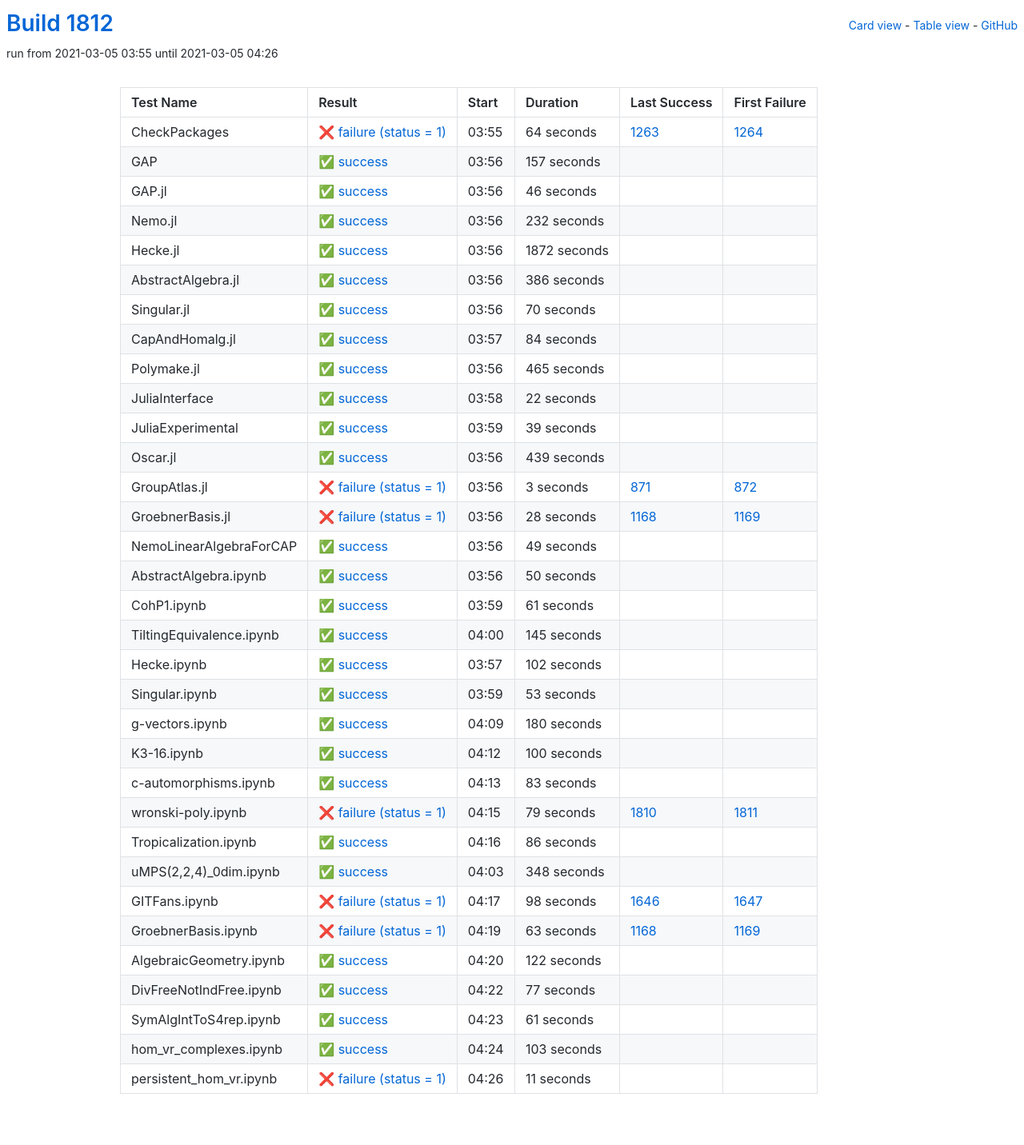
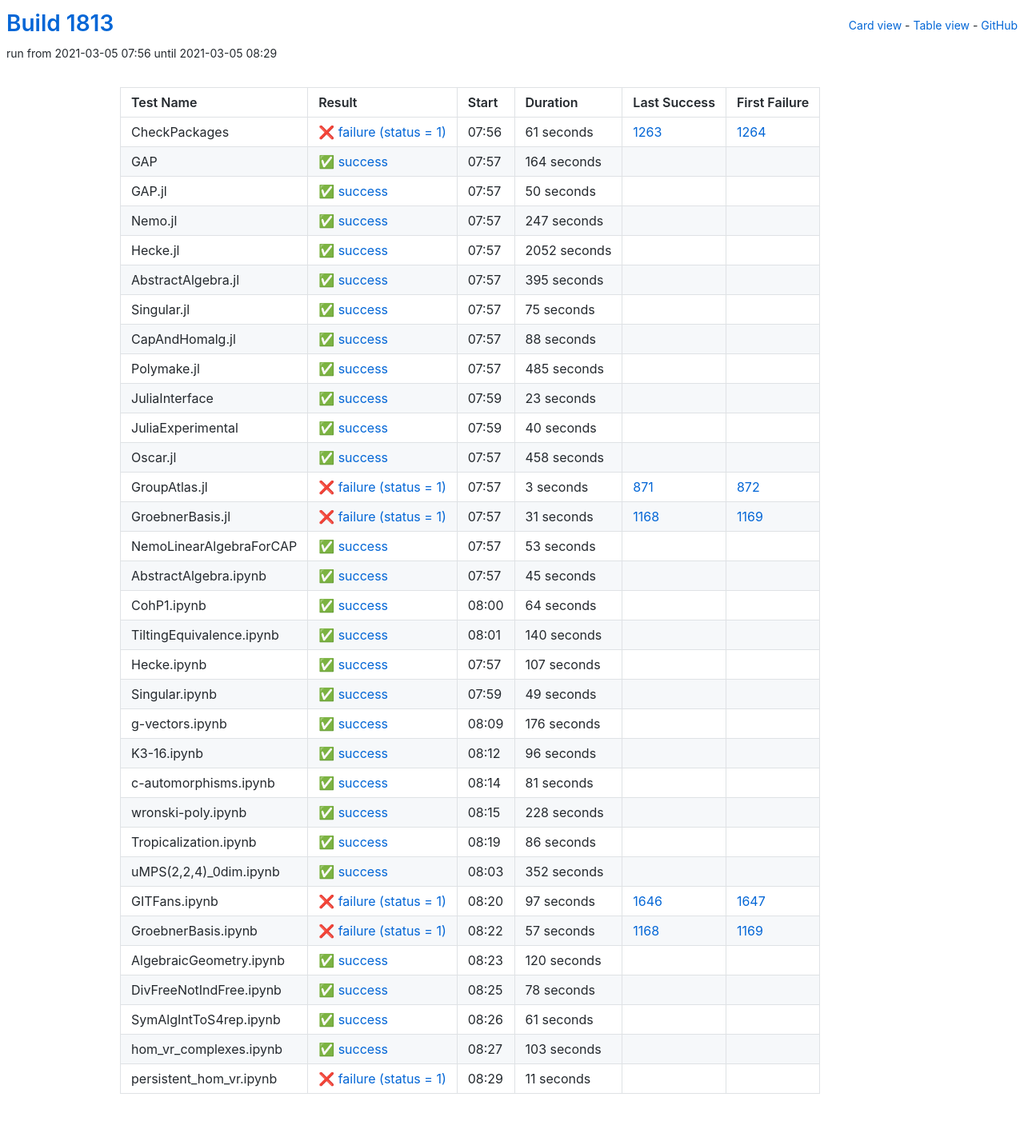
Before and after one commit to oscar-system/oscar-ci-status-stable, a Jekyll site: the page built from table.html, in a window 1280 px wide. Shown: the whole page at 80% size. Built offline with Jekyll 4.4.1, drawn with Linux system fonts in a browser that asks for light colours.

Commit message:
Build #1813

```diff
--- a/_data/ci.yml
+++ b/_data/ci.yml
@@ -1,6 +1,6 @@
 ---
-build: 1812
-build_url: https://oscarci.mathematik.uni-kl.de/job/oscar-stable/1812/
+build: 1813
+build_url: https://oscarci.mathematik.uni-kl.de/job/oscar-stable/1813/
 job: oscar-stable
 organization: oscar-system
 repo: oscar-ci-status-stable
@@ -8,152 +8,152 @@ repourl: https://github.com/oscar-system/oscar-ci-status-stable
 tests:
 - name: CheckPackages
   id: checkpackages
-  log: https://oscarci.mathematik.uni-kl.de/job/oscar-stable/1812/artifact/logs/build-1812/CheckPackages.log
-  start: 2021-03-05 03:55
+  log: https://oscarci.mathematik.uni-kl.de/job/oscar-stable/1813/artifact/logs/build-1813/CheckPackages.log
+  start: 2021-03-05 07:56
   success: false
   exitcode: 1
   status: failure
-  duration: 64
+  duration: 61
   last_success: 1263
   last_success_url: https://oscarci.mathematik.uni-kl.de/job/oscar-stable/1263/
   first_failure: 1264
   first_failure_url: https://oscarci.mathematik.uni-kl.de/job/oscar-stable/1264/
 - name: GAP
   id: gap
-  log: https://oscarci.mathematik.uni-kl.de/job/oscar-stable/1812/artifact/logs/build-1812/GAP.log
-  start: 2021-03-05 03:56
+  log: https://oscarci.mathematik.uni-kl.de/job/oscar-stable/1813/artifact/logs/build-1813/GAP.log
+  start: 2021-03-05 07:57
   success: true
   exitcode: 0
   status: success
-  duration: 157
+  duration: 164
   last_success: false
   last_success_url:
   first_failure: false
   first_failure_url:
 - name: GAP.jl
   id: gap-jl
-  log: https://oscarci.mathematik.uni-kl.de/job/oscar-stable/1812/artifact/logs/build-1812/GAP.jl.log
-  start: 2021-03-05 03:56
+  log: https://oscarci.mathematik.uni-kl.de/job/oscar-stable/1813/artifact/logs/build-1813/GAP.jl.log
+  start: 2021-03-05 07:57
   success: true
   exitcode: 0
   status: success
-  duration: 46
+  duration: 50
   last_success: false
   last_success_url:
   first_failure: false
   first_failure_url:
 - name: Nemo.jl
   id: nemo-jl
-  log: https://oscarci.mathematik.uni-kl.de/job/oscar-stable/1812/artifact/logs/build-1812/Nemo.jl.log
-  start: 2021-03-05 03:56
+  log: https://oscarci.mathematik.uni-kl.de/job/oscar-stable/1813/artifact/logs/build-1813/Nemo.jl.log
+  start: 2021-03-05 07:57
   success: true
   exitcode: 0
   status: success
-  duration: 232
+  duration: 247
   last_success: false
   last_success_url:
   first_failure: false
   first_failure_url:
 - name: Hecke.jl
   id: hecke-jl
-  log: https://oscarci.mathematik.uni-kl.de/job/oscar-stable/1812/artifact/logs/build-1812/Hecke.jl.log
-  start: 2021-03-05 03:56
+  log: https://oscarci.mathematik.uni-kl.de/job/oscar-stable/1813/artifact/logs/build-1813/Hecke.jl.log
+  start: 2021-03-05 07:57
   success: true
   exitcode: 0
   status: success
-  duration: 1872
+  duration: 2052
   last_success: false
   last_success_url:
   first_failure: false
   first_failure_url:
 - name: AbstractAlgebra.jl
   id: abstractalgebra-jl
-  log: https://oscarci.mathematik.uni-kl.de/job/oscar-stable/1812/artifact/logs/build-1812/AbstractAlgebra.jl.log
-  start: 2021-03-05 03:56
+  log: https://oscarci.mathematik.uni-kl.de/job/oscar-stable/1813/artifact/logs/build-1813/AbstractAlgebra.jl.log
+  start: 2021-03-05 07:57
   success: true
   exitcode: 0
   status: success
-  duration: 386
+  duration: 395
   last_success: false
   last_success_url:
   first_failure: false
   first_failure_url:
 - name: Singular.jl
   id: singular-jl
-  log: https://oscarci.mathematik.uni-kl.de/job/oscar-stable/1812/artifact/logs/build-1812/Singular.jl.log
-  start: 2021-03-05 03:56
+  log: https://oscarci.mathematik.uni-kl.de/job/oscar-stable/1813/artifact/logs/build-1813/Singular.jl.log
+  start: 2021-03-05 07:57
   success: true
   exitcode: 0
   status: success
-  duration: 70
+  duration: 75
   last_success: false
   last_success_url:
   first_failure: false
   first_failure_url:
 - name: CapAndHomalg.jl
   id: capandhomalg-jl
-  log: https://oscarci.mathematik.uni-kl.de/job/oscar-stable/1812/artifact/logs/build-1812/CapAndHomalg.jl.log
-  start: 2021-03-05 03:57
+  log: https://oscarci.mathematik.uni-kl.de/job/oscar-stable/1813/artifact/logs/build-1813/CapAndHomalg.jl.log
+  start: 2021-03-05 07:57
   success: true
   exitcode: 0
   status: success
-  duration: 84
+  duration: 88
   last_success: false
   last_success_url:
   first_failure: false
   first_failure_url:
 - name: Polymake.jl
   id: polymake-jl
-  log: https://oscarci.mathematik.uni-kl.de/job/oscar-stable/1812/artifact/logs/build-1812/Polymake.jl.log
-  start: 2021-03-05 03:56
+  log: https://oscarci.mathematik.uni-kl.de/job/oscar-stable/1813/artifact/logs/build-1813/Polymake.jl.log
+  start: 2021-03-05 07:57
   success: true
   exitcode: 0
   status: success
-  duration: 465
+  duration: 485
   last_success: false
   last_success_url:
   first_failure: false
   first_failure_url:
 - name: JuliaInterface
   id: juliainterface
-  log: https://oscarci.mathematik.uni-kl.de/job/oscar-stable/1812/artifact/logs/build-1812/JuliaInterface.log
-  start: 2021-03-05 03:58
+  log: https://oscarci.mathematik.uni-kl.de/job/oscar-stable/1813/artifact/logs/build-1813/JuliaInterface.log
+  start: 2021-03-05 07:59
   success: true
   exitcode: 0
   status: success
-  duration: 22
+  duration: 23
   last_success: false
   last_success_url:
   first_failure: false
   first_failure_url:
 - name: JuliaExperimental
   id: juliaexperimental
-  log: https://oscarci.mathematik.uni-kl.de/job/oscar-stable/1812/artifact/logs/build-1812/JuliaExperimental.log
-  start: 2021-03-05 03:59
+  log: https://oscarci.mathematik.uni-kl.de/job/oscar-stable/1813/artifact/logs/build-1813/JuliaExperimental.log
+  start: 2021-03-05 07:59
   success: true
   exitcode: 0
   status: success
-  duration: 39
+  duration: 40
   last_success: false
   last_success_url:
   first_failure: false
   first_failure_url:
 - name: Oscar.jl
   id: oscar-jl
-  log: https://oscarci.mathematik.uni-kl.de/job/oscar-stable/1812/artifact/logs/build-1812/Oscar.jl.log
-  start: 2021-03-05 03:56
+  log: https://oscarci.mathematik.uni-kl.de/job/oscar-stable/1813/artifact/logs/build-1813/Oscar.jl.log
+  start: 2021-03-05 07:57
   success: true
   exitcode: 0
   status: success
-  duration: 439
+  duration: 458
   last_success: false
   last_success_url:
   first_failure: false
   first_failure_url:
 - name: GroupAtlas.jl
   id: groupatlas-jl
-  log: https://oscarci.mathematik.uni-kl.de/job/oscar-stable/1812/artifact/logs/build-1812/GroupAtlas.jl.log
-  start: 2021-03-05 03:56
+  log: https://oscarci.mathematik.uni-kl.de/job/oscar-stable/1813/artifact/logs/build-1813/GroupAtlas.jl.log
+  start: 2021-03-05 07:57
   success: false
   exitcode: 1
   status: failure
@@ -164,20 +164,80 @@ tests:
   first_failure_url: https://oscarci.mathematik.uni-kl.de/job/oscar-stable/872/
 - name: GroebnerBasis.jl
   id: groebnerbasis-jl
-  log: https://oscarci.mathematik.uni-kl.de/job/oscar-stable/1812/artifact/logs/build-1812/GroebnerBasis.jl.log
-  start: 2021-03-05 03:56
+  log: https://oscarci.mathematik.uni-kl.de/job/oscar-stable/1813/artifact/logs/build-1813/GroebnerBasis.jl.log
+  start: 2021-03-05 07:57
   success: false
   exitcode: 1
   status: failure
-  duration: 28
+  duration: 31
   last_success: 1168
   last_success_url: https://oscarci.mathematik.uni-kl.de/job/oscar-stable/1168/
   first_failure: 1169
   first_failure_url: https://oscarci.mathematik.uni-kl.de/job/oscar-stable/1169/
 - name: NemoLinearAlgebraForCAP
   id: nemolinearalgebraforcap
-  log: https://oscarci.mathematik.uni-kl.de/job/oscar-stable/1812/artifact/logs/build-1812/NemoLinearAlgebraForCAP.log
-  start: 2021-03-05 03:56
+  log: https://oscarci.mathematik.uni-kl.de/job/oscar-stable/1813/artifact/logs/build-1813/NemoLinearAlgebraForCAP.log
+  start: 2021-03-05 07:57
+  success: true
+  exitcode: 0
+  status: success
+  duration: 53
+  last_success: false
+  last_success_url:
+  first_failure: false
+  first_failure_url:
+- name: AbstractAlgebra.ipynb
+  id: abstractalgebra-ipynb
+  log: https://oscarci.mathematik.uni-kl.de/job/oscar-stable/1813/artifact/logs/build-1813/AbstractAlgebra.ipynb.log
+  start: 2021-03-05 07:57
+  success: true
+  exitcode: 0
+  status: success
+  duration: 45
+  last_success: false
+  last_success_url:
+  first_failure: false
+  first_failure_url:
+- name: CohP1.ipynb
+  id: cohp1-ipynb
+  log: https://oscarci.mathematik.uni-kl.de/job/oscar-stable/1813/artifact/logs/build-1813/CohP1.ipynb.log
+  start: 2021-03-05 08:00
+  success: true
+  exitcode: 0
+  status: success
+  duration: 64
+  last_success: false
+  last_success_url:
+  first_failure: false
+  first_failure_url:
+- name: TiltingEquivalence.ipynb
+  id: tiltingequivalence-ipynb
+  log: https://oscarci.mathematik.uni-kl.de/job/oscar-stable/1813/artifact/logs/build-1813/TiltingEquivalence.ipynb.log
+  start: 2021-03-05 08:01
+  success: true
+  exitcode: 0
+  status: success
+  duration: 140
+  last_success: false
+  last_success_url:
+  first_failure: false
+  first_failure_url:
+- name: Hecke.ipynb
+  id: hecke-ipynb
+  log: https://oscarci.mathematik.uni-kl.de/job/oscar-stable/1813/artifact/logs/build-1813/Hecke.ipynb.log
+  start: 2021-03-05 07:57
+  success: true
+  exitcode: 0
+  status: success
+  duration: 107
+  last_success: false
+  last_success_url:
+  first_failure: false
+  first_failure_url:
+- name: Singular.ipynb
+  id: singular-ipynb
+  log: https://oscarci.mathematik.uni-kl.de/job/oscar-stable/1813/artifact/logs/build-1813/Singular.ipynb.log
+  start: 2021-03-05 07:59
   success: true
   exitcode: 0
   status: success
@@ -186,118 +246,58 @@ tests:
   last_success_url:
   first_failure: false
   first_failure_url:
-- name: AbstractAlgebra.ipynb
-  id: abstractalgebra-ipynb
-  log: https://oscarci.mathematik.uni-kl.de/job/oscar-stable/1812/artifact/logs/build-1812/AbstractAlgebra.ipynb.log
-  start: 2021-03-05 03:56
+- name: g-vectors.ipynb
+  id: g-vectors-ipynb
+  log: https://oscarci.mathematik.uni-kl.de/job/oscar-stable/1813/artifact/logs/build-1813/g-vectors.ipynb.log
+  start: 2021-03-05 08:09
   success: true
   exitcode: 0
   status: success
-  duration: 50
-  last_success: false
-  last_success_url:
-  first_failure: false
-  first_failure_url:
-- name: CohP1.ipynb
-  id: cohp1-ipynb
-  log: https://oscarci.mathematik.uni-kl.de/job/oscar-stable/1812/artifact/logs/build-1812/CohP1.ipynb.log
-  start: 2021-03-05 03:59
-  success: true
-  exitcode: 0
-  status: success
-  duration: 61
-  last_success: false
-  last_success_url:
-  first_failure: false
-  first_failure_url:
-- name: TiltingEquivalence.ipynb
-  id: tiltingequivalence-ipynb
-  log: https://oscarci.mathematik.uni-kl.de/job/oscar-stable/1812/artifact/logs/build-1812/TiltingEquivalence.ipynb.log
-  start: 2021-03-05 04:00
-  success: true
-  exitcode: 0
-  status: success
-  duration: 145
-  last_success: false
-  last_success_url:
-  first_failure: false
-  first_failure_url:
-- name: Hecke.ipynb
-  id: hecke-ipynb
-  log: https://oscarci.mathematik.uni-kl.de/job/oscar-stable/1812/artifact/logs/build-1812/Hecke.ipynb.log
-  start: 2021-03-05 03:57
-  success: true
-  exitcode: 0
-  status: success
-  duration: 102
-  last_success: false
-  last_success_url:
-  first_failure: false
-  first_failure_url:
-- name: Singular.ipynb
-  id: singular-ipynb
-  log: https://oscarci.mathematik.uni-kl.de/job/oscar-stable/1812/artifact/logs/build-1812/Singular.ipynb.log
-  start: 2021-03-05 03:59
-  success: true
-  exitcode: 0
-  status: success
-  duration: 53
-  last_success: false
-  last_success_url:
-  first_failure: false
-  first_failure_url:
-- name: g-vectors.ipynb
-  id: g-vectors-ipynb
-  log: https://oscarci.mathematik.uni-kl.de/job/oscar-stable/1812/artifact/logs/build-1812/g-vectors.ipynb.log
-  start: 2021-03-05 04:09
-  success: true
-  exitcode: 0
-  status: success
-  duration: 180
+  duration: 176
   last_success: false
   last_success_url:
   first_failure: false
   first_failure_url:
 - name: K3-16.ipynb
   id: k3-16-ipynb
-  log: https://oscarci.mathematik.uni-kl.de/job/oscar-stable/1812/artifact/logs/build-1812/K3-16.ipynb.log
-  start: 2021-03-05 04:12
+  log: https://oscarci.mathematik.uni-kl.de/job/oscar-stable/1813/artifact/logs/build-1813/K3-16.ipynb.log
+  start: 2021-03-05 08:12
   success: true
   exitcode: 0
   status: success
-  duration: 100
+  duration: 96
   last_success: false
   last_success_url:
   first_failure: false
   first_failure_url:
 - name: c-automorphisms.ipynb
   id: c-automorphisms-ipynb
-  log: https://oscarci.mathematik.uni-kl.de/job/oscar-stable/1812/artifact/logs/build-1812/c-automorphisms.ipynb.log
-  start: 2021-03-05 04:13
+  log: https://oscarci.mathematik.uni-kl.de/job/oscar-stable/1813/artifact/logs/build-1813/c-automorphisms.ipynb.log
+  start: 2021-03-05 08:14
   success: true
   exitcode: 0
   status: success
-  duration: 83
+  duration: 81
   last_success: false
   last_success_url:
   first_failure: false
   first_failure_url:
 - name: wronski-poly.ipynb
   id: wronski-poly-ipynb
-  log: https://oscarci.mathematik.uni-kl.de/job/oscar-stable/1812/artifact/logs/build-1812/wronski-poly.ipynb.log
-  start: 2021-03-05 04:15
-  success: false
-  exitcode: 1
-  status: failure
-  duration: 79
-  last_success: 1810
-  last_success_url: https://oscarci.mathematik.uni-kl.de/job/oscar-stable/1810/
-  first_failure: 1811
-  first_failure_url: https://oscarci.mathematik.uni-kl.de/job/oscar-stable/1811/
+  log: https://oscarci.mathematik.uni-kl.de/job/oscar-stable/1813/artifact/logs/build-1813/wronski-poly.ipynb.log
+  start: 2021-03-05 08:15
+  success: true
+  exitcode: 0
+  status: success
+  duration: 228
+  last_success: false
+  last_success_url:
+  first_failure: false
+  first_failure_url:
 - name: Tropicalization.ipynb
   id: tropicalization-ipynb
-  log: https://oscarci.mathematik.uni-kl.de/job/oscar-stable/1812/artifact/logs/build-1812/Tropicalization.ipynb.log
-  start: 2021-03-05 04:16
+  log: https://oscarci.mathematik.uni-kl.de/job/oscar-stable/1813/artifact/logs/build-1813/Tropicalization.ipynb.log
+  start: 2021-03-05 08:19
   success: true
   exitcode: 0
   status: success
@@ -308,68 +308,68 @@ tests:
   first_failure_url:
 - name: uMPS(2,2,4)_0dim.ipynb
   id: umps-2-2-4-0dim-ipynb
-  log: https://oscarci.mathematik.uni-kl.de/job/oscar-stable/1812/artifact/logs/build-1812/uMPS-2-2-4-_0dim.ipynb.log
-  start: 2021-03-05 04:03
+  log: https://oscarci.mathematik.uni-kl.de/job/oscar-stable/1813/artifact/logs/build-1813/uMPS-2-2-4-_0dim.ipynb.log
+  start: 2021-03-05 08:03
   success: true
   exitcode: 0
   status: success
-  duration: 348
+  duration: 352
   last_success: false
   last_success_url:
   first_failure: false
   first_failure_url:
 - name: GITFans.ipynb
   id: gitfans-ipynb
-  log: https://oscarci.mathematik.uni-kl.de/job/oscar-stable/1812/artifact/logs/build-1812/GITFans.ipynb.log
-  start: 2021-03-05 04:17
+  log: https://oscarci.mathematik.uni-kl.de/job/oscar-stable/1813/artifact/logs/build-1813/GITFans.ipynb.log
+  start: 2021-03-05 08:20
   success: false
   exitcode: 1
   status: failure
-  duration: 98
+  duration: 97
   last_success: 1646
   last_success_url: https://oscarci.mathematik.uni-kl.de/job/oscar-stable/1646/
   first_failure: 1647
   first_failure_url: https://oscarci.mathematik.uni-kl.de/job/oscar-stable/1647/
 - name: GroebnerBasis.ipynb
   id: groebnerbasis-ipynb
-  log: https://oscarci.mathematik.uni-kl.de/job/oscar-stable/1812/artifact/logs/build-1812/GroebnerBasis.ipynb.log
-  start: 2021-03-05 04:19
+  log: https://oscarci.mathematik.uni-kl.de/job/oscar-stable/1813/artifact/logs/build-1813/GroebnerBasis.ipynb.log
+  start: 2021-03-05 08:22
   success: false
   exitcode: 1
   status: failure
-  duration: 63
+  duration: 57
   last_success: 1168
   last_success_url: https://oscarci.mathematik.uni-kl.de/job/oscar-stable/1168/
   first_failure: 1169
   first_failure_url: https://oscarci.mathematik.uni-kl.de/job/oscar-stable/1169/
 - name: AlgebraicGeometry.ipynb
   id: algebraicgeometry-ipynb
-  log: https://oscarci.mathematik.uni-kl.de/job/oscar-stable/1812/artifact/logs/build-1812/AlgebraicGeometry.ipynb.log
-  start: 2021-03-05 04:20
+  log: https://oscarci.mathematik.uni-kl.de/job/oscar-stable/1813/artifact/logs/build-1813/AlgebraicGeometry.ipynb.log
+  start: 2021-03-05 08:23
   success: true
   exitcode: 0
   status: success
-  duration: 122
+  duration: 120
   last_success: false
   last_success_url:
   first_failure: false
   first_failure_url:
 - name: DivFreeNotIndFree.ipynb
   id: divfreenotindfree-ipynb
-  log: https://oscarci.mathematik.uni-kl.de/job/oscar-stable/1812/artifact/logs/build-1812/DivFreeNotIndFree.ipynb.log
-  start: 2021-03-05 04:22
+  log: https://oscarci.mathematik.uni-kl.de/job/oscar-stable/1813/artifact/logs/build-1813/DivFreeNotIndFree.ipynb.log
+  start: 2021-03-05 08:25
   success: true
   exitcode: 0
   status: success
-  duration: 77
+  duration: 78
   last_success: false
   last_success_url:
   first_failure: false
   first_failure_url:
 - name: SymAlgIntToS4rep.ipynb
   id: symalginttos4rep-ipynb
-  log: https://oscarci.mathematik.uni-kl.de/job/oscar-stable/1812/artifact/logs/build-1812/SymAlgIntToS4rep.ipynb.log
-  start: 2021-03-05 04:23
+  log: https://oscarci.mathematik.uni-kl.de/job/oscar-stable/1813/artifact/logs/build-1813/SymAlgIntToS4rep.ipynb.log
+  start: 2021-03-05 08:26
   success: true
   exitcode: 0
   status: success
@@ -380,8 +380,8 @@ tests:
   first_failure_url:
 - name: hom_vr_complexes.ipynb
   id: hom-vr-complexes-ipynb
-  log: https://oscarci.mathematik.uni-kl.de/job/oscar-stable/1812/artifact/logs/build-1812/hom_vr_complexes.ipynb.log
-  start: 2021-03-05 04:24
+  log: https://oscarci.mathematik.uni-kl.de/job/oscar-stable/1813/artifact/logs/build-1813/hom_vr_complexes.ipynb.log
+  start: 2021-03-05 08:27
   success: true
   exitcode: 0
   status: success
@@ -392,8 +392,8 @@ tests:
   first_failure_url:
 - name: persistent_hom_vr.ipynb
   id: persistent-hom-vr-ipynb
-  log: https://oscarci.mathematik.uni-kl.de/job/oscar-stable/1812/artifact/logs/build-1812/persistent_hom_vr.ipynb.log
-  start: 2021-03-05 04:26
+  log: https://oscarci.mathematik.uni-kl.de/job/oscar-stable/1813/artifact/logs/build-1813/persistent_hom_vr.ipynb.log
+  start: 2021-03-05 08:29
   success: false
   exitcode: 1
   status: failure
```
Also changed, not shown: README.md.
